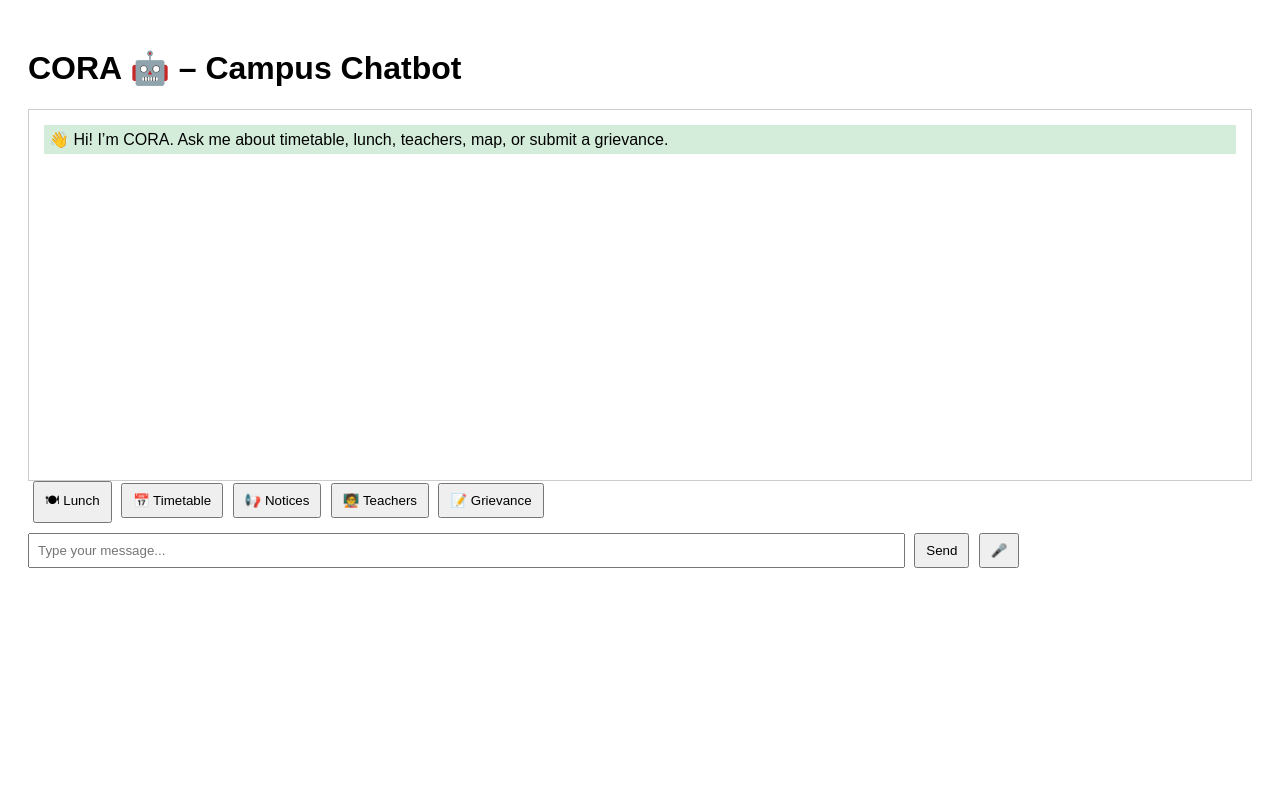
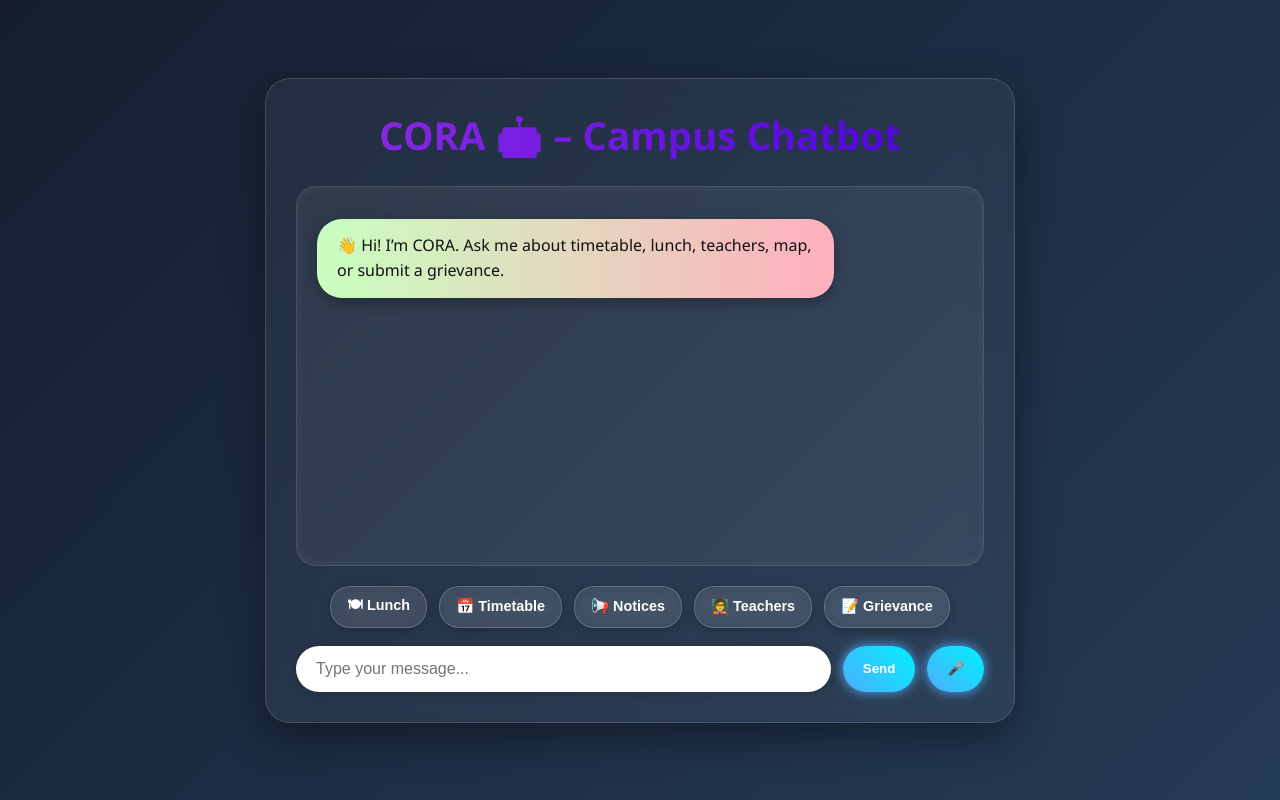
Before and after one commit to Swatipanduche/CORA--campus-chatbot, a Flask app: page / in a window 1280 px wide. Run offline with Flask 3, Linux system fonts and the light colour scheme.

Commit message:
Update style.css

```diff
--- a/CORA/static/css/style.css
+++ b/CORA/static/css/style.css
@@ -1,7 +1,193 @@
-body { font-family: sans-serif; padding:20px; }
-#chat-box { border:1px solid #ccc; height:350px; overflow:auto; padding:10px; }
-.user { text-align:right; background:#d1ecf1; margin:5px; padding:5px; }
-.bot  { text-align:left; background:#d4edda; margin:5px; padding:5px; }
-.input-area { margin-top:10px; }
-input { width:70%; padding:8px; }
-button { padding:8px 10px; margin-left:5px; }
+/* Reset */
+* {
+  margin: 0;
+  padding: 0;
+  box-sizing: border-box;
+}
+
+/* Body Styling */
+body {
+  font-family: 'Poppins', 'Segoe UI', Tahoma, sans-serif;
+  background: linear-gradient(135deg, #141e30, #243b55);
+  min-height: 100vh;
+  display: flex;
+  justify-content: center;
+  align-items: center;
+  padding: 20px;
+  color: #fff;
+  overflow: hidden;
+}
+
+/* Container with glass effect */
+.container {
+  width: 100%;
+  max-width: 750px;
+  background: rgba(255, 255, 255, 0.05);
+  border-radius: 25px;
+  padding: 30px;
+  border: 1px solid rgba(255, 255, 255, 0.15);
+  backdrop-filter: blur(20px);
+  box-shadow: 0 15px 40px rgba(0, 0, 0, 0.4);
+  position: relative;
+  z-index: 1;
+}
+
+/* Title Styling */
+h1 {
+  font-size: 2.4rem;
+  text-align: center;
+  margin-bottom: 25px;
+  color: #ffffff;
+  background: linear-gradient(to right, #8e2de2, #4a00e0);
+  -webkit-background-clip: text;
+  -webkit-text-fill-color: transparent;
+}
+
+/* Chat Box Styling */
+#chat-box {
+  height: 380px;
+  overflow-y: auto;
+  background: rgba(255, 255, 255, 0.05);
+  border-radius: 20px;
+  padding: 20px;
+  border: 1px solid rgba(255, 255, 255, 0.1);
+  box-shadow: inset 0 0 10px rgba(255, 255, 255, 0.08);
+  margin-bottom: 20px;
+  scroll-behavior: smooth;
+}
+
+/* Message Bubbles */
+.user, .bot {
+  max-width: 80%;
+  padding: 14px 20px;
+  margin: 12px 0;
+  border-radius: 25px;
+  font-size: 1rem;
+  line-height: 1.6;
+  animation: fadeIn 0.3s ease-in-out;
+  word-break: break-word;
+  box-shadow: 0 4px 14px rgba(0, 0, 0, 0.3);
+}
+
+.user {
+  background: linear-gradient(to right, #74ebd5, #acb6e5);
+  color: #111;
+  margin-left: auto;
+  text-align: right;
+}
+
+.bot {
+  background: linear-gradient(to right, #c9ffbf, #ffafbd);
+  color: #111;
+  margin-right: auto;
+  text-align: left;
+}
+
+/* Input & Button Area */
+.input-area {
+  display: flex;
+  gap: 12px;
+  margin-top: 15px;
+}
+
+input {
+  flex: 1;
+  padding: 14px 20px;
+  border-radius: 30px;
+  font-size: 1rem;
+  outline: none;
+  border: none;
+  background: #fff;
+  color: #000;
+  box-shadow: 0 0 8px rgba(0, 0, 0, 0.2);
+  transition: 0.3s ease;
+}
+
+input:focus {
+  box-shadow: 0 0 12px #4facfe;
+}
+
+/* Glowing Button Styling */
+button {
+  padding: 14px 20px;
+  border-radius: 30px;
+  font-weight: bold;
+  cursor: pointer;
+  color: #fff;
+  background: linear-gradient(45deg, #4facfe, #00f2fe);
+  border: none;
+  box-shadow: 0 0 12px #4facfe;
+  transition: 0.4s ease;
+}
+
+button:hover {
+  transform: scale(1.08);
+  box-shadow: 0 0 18px #00f2fe;
+}
+
+/* Quick Question Buttons */
+.quick-questions {
+  display: flex;
+  flex-wrap: wrap;
+  gap: 12px;
+  justify-content: center;
+  margin-bottom: 18px;
+}
+
+.quick-questions button {
+  padding: 8px 16px;
+  font-size: 0.9rem;
+  background: rgba(255, 255, 255, 0.08);
+  color: #fff;
+  border: 1px solid rgba(255, 255, 255, 0.2);
+  border-radius: 20px;
+  backdrop-filter: blur(10px);
+  box-shadow: 0 3px 10px rgba(0, 0, 0, 0.2);
+}
+
+.quick-questions button:hover {
+  background: #4facfe;
+  color: #000;
+}
+
+/* Scrollbar */
+#chat-box::-webkit-scrollbar {
+  width: 6px;
+}
+#chat-box::-webkit-scrollbar-thumb {
+  background-color: #666;
+  border-radius: 10px;
+}
+
+/* Animations */
+@keyframes fadeIn {
+  from {
+    opacity: 0;
+    transform: translateY(10px);
+  }
+  to {
+    opacity: 1;
+    transform: translateY(0);
+  }
+}
+
+/* Mobile Responsive */
+@media (max-width: 600px) {
+  .container {
+    padding: 20px;
+  }
+
+  .input-area {
+    flex-direction: column;
+  }
+
+  input, button {
+    width: 100%;
+    font-size: 1rem;
+  }
+
+  .quick-questions {
+    flex-direction: column;
+    align-items: stretch;
+  }
+}
```
